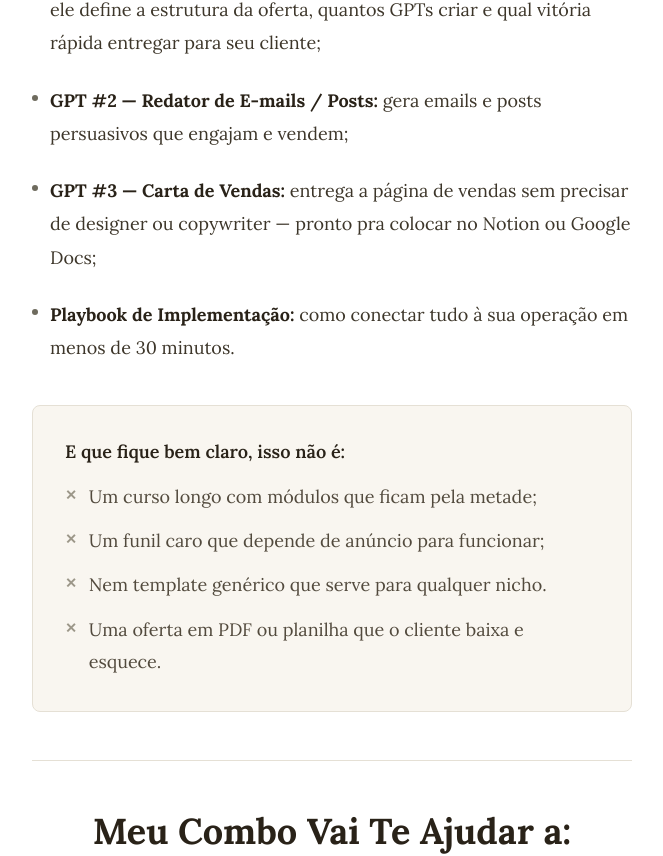
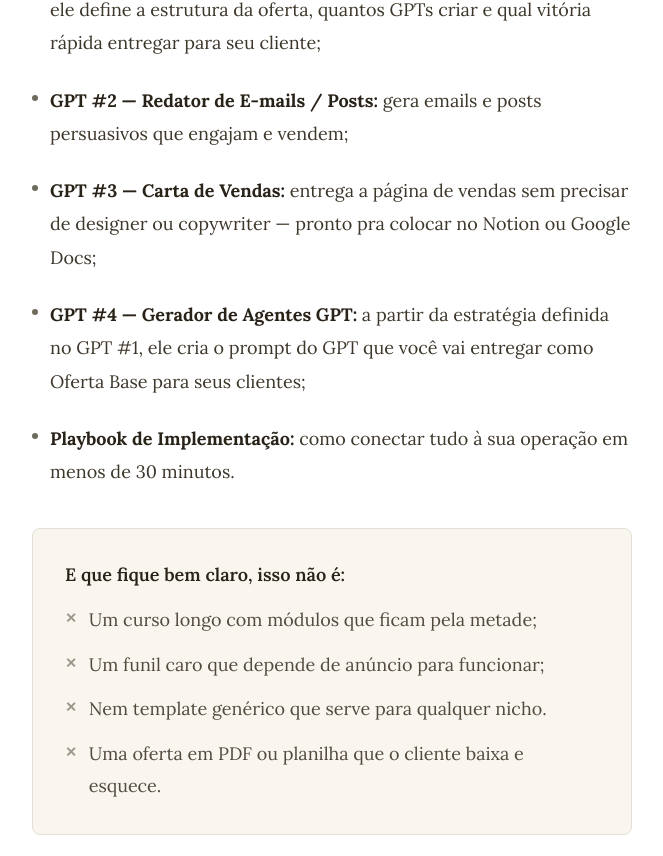
Before and after one commit to felipepavao/felipepavao, a React (Vite) app: page / in a window 1280 px wide. Shown: the part 2339-3195 px from the top of the page, without its empty margins (308-971 px from the left). Built offline with nearby package versions, Linux system fonts and the light colour scheme; no server answers.

Commit message:
Add GPT #4 deliverable to offer details

```diff
--- a/src/pages/HomePage.jsx
+++ b/src/pages/HomePage.jsx
@@ -117,6 +117,7 @@
           ['GPT #1 — Estrategista de Oferta Base', 'você descreve sua expertise, ele define a estrutura da oferta, quantos GPTs criar e qual vitória rápida entregar para seu cliente;'],
           ['GPT #2 — Redator de E-mails / Posts', 'gera emails e posts persuasivos que engajam e vendem;'],
           ['GPT #3 — Carta de Vendas', 'entrega a página de vendas sem precisar de designer ou copywriter — pronto pra colocar no Notion ou Google Docs;'],
+          ['GPT #4 — Gerador de Agentes GPT', 'a partir da estratégia definida no GPT #1, ele cria o prompt do GPT que você vai entregar como Oferta Base para seus clientes;'],
           ['Playbook de Implementação', 'como conectar tudo à sua operação em menos de 30 minutos.'],
         ].map(([title, desc]) => (
           <li key={title} className="flex items-start gap-3">
```
